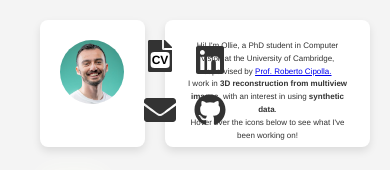
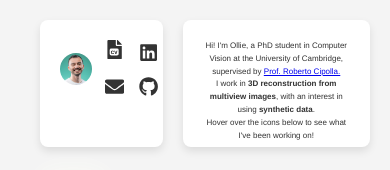
Before and after one commit to OllieBoyne/ollieboyne.github.io, a React (Create React App) app: page / in a window 390 px wide. Shown: the top 170 px of the page. Built offline with nearby package versions, Linux system fonts and the light colour scheme.

Commit message:
Mobile 'ready'

```diff
--- a/src/components/contactBar.css
+++ b/src/components/contactBar.css
@@ -6,7 +6,7 @@
   transition: box-shadow 0.3s ease-in-out;
   color: var(--text-color-main);
   font-family: 'Helvetica Neue', sans-serif;
-  width: 30%;
+  width: 35%;
   height: 100%;
   margin: 20px;
   display: flex;
@@ -43,14 +43,6 @@
   flex-grow: 1;
 }
 
-.headshot-container {
-  display: flex;
-  flex-direction: column;
-  align-items: center;
-  height: 100%;
-  margin-right: 1rem;
-}
-
 .headshot {
   width: auto;
   height: 4rem;
@@ -85,6 +77,8 @@
   display: grid;
   grid-template-columns: repeat(2, 1fr); /* 2x2 grid */
   gap: 10px; /* Adjust gap as necessary */
+  justify-items: center;
+  padding-left:10px;
 }
 
 .contact-icon {
@@ -135,6 +129,18 @@
     font-size: calc(0.6 * 1rem); /* Adjust based on current size */
   }
 
+  .headshot {
+    height: 2rem;
+  }
+
+  .contact-icon {
+    font-size: 1.2rem; /* Smaller icons for smaller screens */
+  }
+
+  .contact-icon-text{
+    font-size: 0.3rem;
+  }
+
   .phd-info,
   .location-info {
     font-size: calc(0.6 * 0.9rem); /* Example for specific elements */
--- a/src/components/contactBar.jsx
+++ b/src/components/contactBar.jsx
@@ -5,9 +5,7 @@ import './contactBar.css';
 const ContactBar = () => (
   <div className="contactbar-container">
     <div className="headshot-name-icons-container">
-      <div className="headshot-container">
-        <img className="headshot" src="assets/sidebar/headshot-2 icon.jpg" alt="Headshot" />
-      </div>
+      <img className="headshot" src="assets/sidebar/headshot-2 icon.jpg" alt="Headshot" />
       <div className="name-phd-location-container">
         <div className="name">Ollie Boyne</div>
         <div className="phd-info">PhD Student</div>
--- a/src/components/descriptions/phd.jsx
+++ b/src/components/descriptions/phd.jsx
@@ -26,7 +26,7 @@ export const FindDescription = () => (
       <p className="cite-end"><i>BMVC 2022</i></p>
       <p>Building a generative model for 3D shape reconstruction.</p>
 
-      <iframe title="FIND Video" className="video-frame" width="560" height="315" src="https://www.youtube.com/embed/ehp0z-u7zXg?si=FIjwbIXNUDP1vlyI" frameborder="0" allow="accelerometer; autoplay; clipboard-write; encrypted-media; gyroscope; picture-in-picture; web-share" allowfullscreen></iframe>
+      <iframe title="FIND Video" className="video-frame" width="560" height="315" src="https://www.youtube.com/embed/ehp0z-u7zXg?si=FIjwbIXNUDP1vlyI" frameborder="0" allow="accelerometer; autoplay; clipboard-write; encrypted-media; gyroscope; picture-in-picture; web-share" allowFullScreen></iframe>
 
     </div>
     );
--- a/src/components/descriptions/work.jsx
+++ b/src/components/descriptions/work.jsx
@@ -5,7 +5,7 @@ export const TryaDescription = () => (
     <div>
         <p>I am a technical consultant for Trya - my PhD sponsor.</p>
         <p>I provide computer vision expertise to Trya to develop their AR and foot reconstruction systems.</p>
-        <img style={{width: "60%"}} src="assets/work/trya_splash.png"></img>
+        <img style={{width: "60%"}} src="assets/work/trya_splash.png" alt="Snapfeet"></img>
     </div>
 );
 
@@ -21,7 +21,7 @@ export const UMWDescription = () => (
 export const BlenderSynthDescription = () => (
     <div>
         <p>BlenderSynth is a <b>synthetic rendering</b> python package, for large scale dataset creation.</p>
-        <img src="assets/work/bsyn_splash_1.png"/>
+        <img src="assets/work/bsyn_splash_1.png" alt="BlenderSynth homepage"/>
     </div>
 );
 
```
